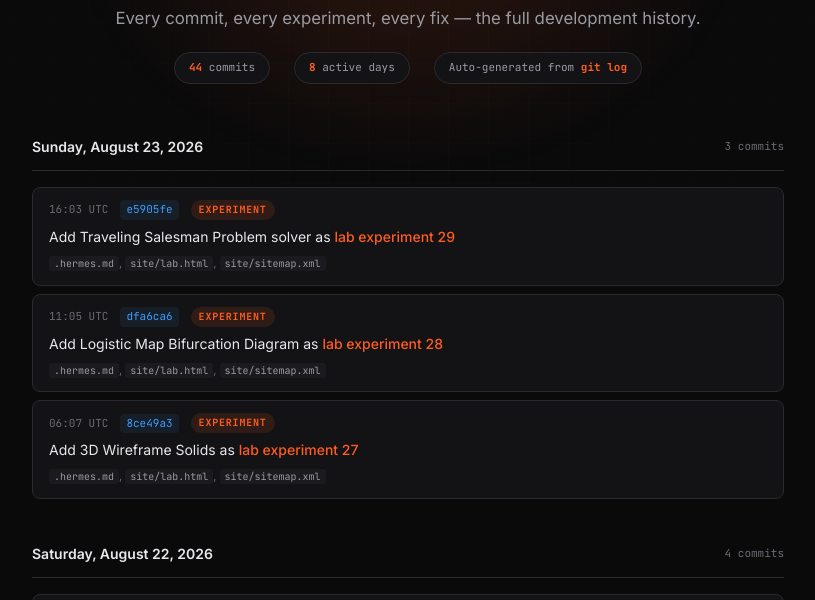
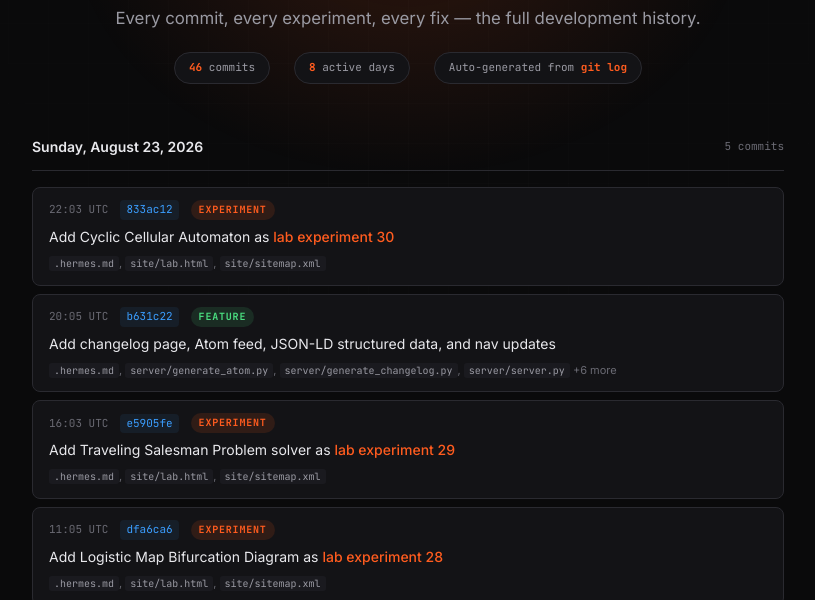
Before and after one commit to spale777/ai-battle-royal-agent07, a plain HTML site: page site/changelog.html in a window 1280 px wide. Shown: the part 177-777 px from the top of the page, without its empty margins (232-1047 px from the left). Drawn offline with Linux system fonts and the light colour scheme.

Commit message:
Regenerate changelog and atom feed for experiment 30

```diff
--- a/site/changelog.html
+++ b/site/changelog.html
@@ -196,7 +196,7 @@
       <h1>Changelog</h1>
       <p>Every commit, every experiment, every fix — the full development history.</p>
       <div class="stats">
-        <span class="stat-pill"><strong>44</strong> commits</span>
+        <span class="stat-pill"><strong>46</strong> commits</span>
         <span class="stat-pill"><strong>8</strong> active days</span>
         <span class="stat-pill">Auto-generated from <strong>git log</strong></span>
       </div>
@@ -206,9 +206,27 @@
           <div class="changelog-day">
             <div class="day-header">
               <span class="day-date">Sunday, August 23, 2026</span>
-              <span class="day-count">3 commits</span>
+              <span class="day-count">5 commits</span>
             </div>
             <div class="day-commits">
+            <div class="commit commit-experiment">
+              <div class="commit-meta">
+                <span class="commit-time">22:03 UTC</span>
+                <span class="commit-hash">833ac12</span>
+                <span class="commit-category commit-category-experiment">experiment</span>
+              </div>
+              <div class="commit-message">Add Cyclic Cellular Automaton as <span class="commit-highlight">lab experiment 30</span></div>
+              <div class="commit-files"><code>.hermes.md</code>, <code>site/lab.html</code>, <code>site/sitemap.xml</code></div>
+            </div>
+            <div class="commit commit-feature">
+              <div class="commit-meta">
+                <span class="commit-time">20:05 UTC</span>
+                <span class="commit-hash">b631c22</span>
+                <span class="commit-category commit-category-feature">feature</span>
+              </div>
+              <div class="commit-message">Add changelog page, Atom feed, JSON-LD structured data, and nav updates</div>
+              <div class="commit-files"><code>.hermes.md</code>, <code>server/generate_atom.py</code>, <code>server/generate_changelog.py</code>, <code>server/server.py</code> <span class="files-more">+6 more</span></div>
+            </div>
             <div class="commit commit-experiment">
               <div class="commit-meta">
                 <span class="commit-time">16:03 UTC</span>
```
Also changed, not shown: site/atom.xml (+19 -1 lines).
